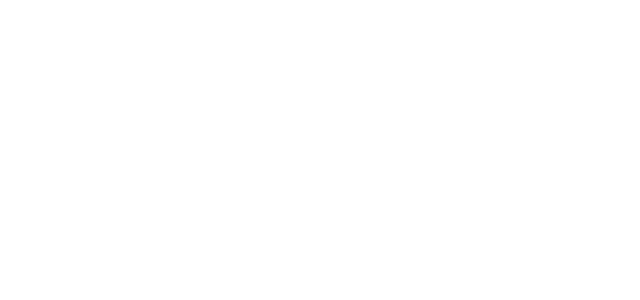
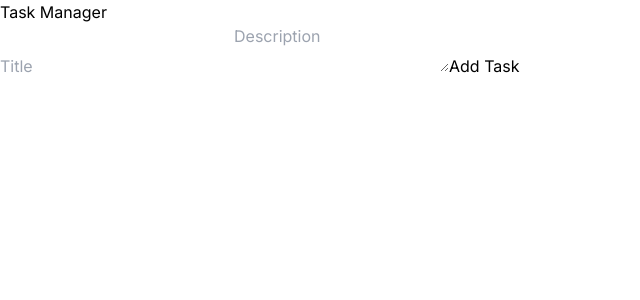
Before and after one commit to Gurjantrandahwa/task_manager-, a Next.js app: page / in a window 1280 px wide. Shown: the top 300 px of the page, without its empty margins (0-640 px from the left). Built offline with nearby package versions, Linux system fonts and the light colour scheme.

Commit message:
basic implementation of task add

```diff
--- /dev/null
+++ b/app/components/TaskForm.tsx
@@ -0,0 +1,36 @@
+import { useState } from 'react';
+
+interface TaskFormProps {
+    onSubmit: (title: string, description: string) => void;
+}
+
+const TaskForm: React.FC<TaskFormProps> = ({ onSubmit }) => {
+    const [title, setTitle] = useState('');
+    const [description, setDescription] = useState('');
+
+    const handleSubmit = (e: React.FormEvent) => {
+        e.preventDefault();
+        onSubmit(title, description);
+        setTitle('');
+        setDescription('');
+    };
+
+    return (
+        <form onSubmit={handleSubmit}>
+            <input
+                type="text"
+                placeholder="Title"
+                value={title}
+                onChange={(e) => setTitle(e.target.value)}
+            />
+            <textarea
+                placeholder="Description"
+                value={description}
+                onChange={(e) => setDescription(e.target.value)}
+            />
+            <button type="submit">Add Task</button>
+        </form>
+    );
+};
+
+export default TaskForm;
--- /dev/null
+++ b/app/components/TaskList.tsx
@@ -0,0 +1,22 @@
+import { observer } from 'mobx-react';
+import { TaskInstance } from '../store/Task';
+
+interface TaskListProps {
+    tasks: TaskInstance[];
+}
+
+const TaskList: React.FC<TaskListProps> = ({ tasks }) => {
+    return (
+        <div>
+            {tasks.map((task) => (
+                <div key={task.id}>
+                    <h3>{task.title}</h3>
+                    <p>{task.description}</p>
+                    <p>{task.status}</p>
+                </div>
+            ))}
+        </div>
+    );
+};
+
+export default observer(TaskList);
--- a/app/page.tsx
+++ b/app/page.tsx
@@ -1,5 +1,31 @@
+"use client"
 
-export default function Home() {
+
+import { observer } from 'mobx-react';
+import { useState } from 'react';
+import {TaskInstance,TaskModel} from "./store/Task";
+import TaskForm from "./components/TaskForm";
+import TaskList from "./components/TaskList";
+
+
+const Home:React.FC = () => {
+  const [tasks, setTasks] = useState<TaskInstance[]>([]);
+  const handleAddTask = (title: string, description: string) => {
+    const task = TaskModel.create({
+      id: Math.random().toString(),
+      title,
+      description,
+      status: 'To Do',
+    });
+    setTasks((prevTasks) => [...prevTasks, task]);
+  };
   return<>
+    <div>
+      <h1>Task Manager</h1>
+      <TaskForm onSubmit={handleAddTask} />
+      <TaskList tasks={tasks} />
+    </div>
   </>
 }
+
+export default observer(Home);
--- /dev/null
+++ b/app/store/Task.ts
@@ -0,0 +1,23 @@
+import { types, Instance } from 'mobx-state-tree';
+import { Task } from '../types/Task';
+
+export const TaskModel = types
+    .model('Task', {
+        id: types.identifier,
+        title: types.string,
+        description: types.string,
+        status: types.string,
+    })
+    .actions((self) => ({
+        setTitle(title: string) {
+            self.title = title;
+        },
+        setDescription(description: string) {
+            self.description = description;
+        },
+        setStatus(status: string) {
+            self.status = status;
+        },
+    }));
+
+export type TaskInstance = Instance<typeof TaskModel>;
--- /dev/null
+++ b/app/types/Task.ts
@@ -0,0 +1,6 @@
+export interface Task {
+    id: string;
+    title: string;
+    description: string;
+    status: string;
+}
```
Also changed, not shown: package.json (+8 -2 lines), 1 other file (tests, documents, lock files or other folders).
